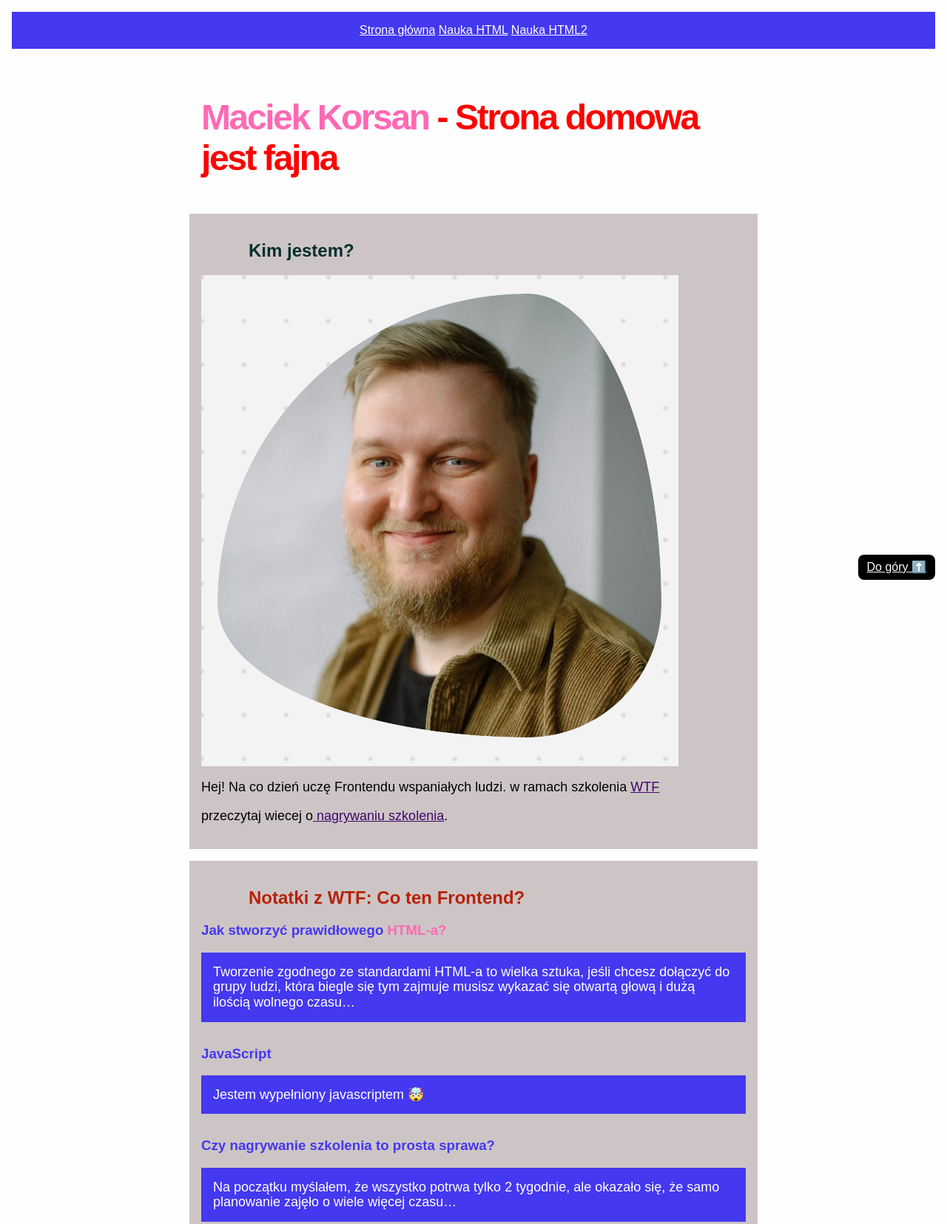
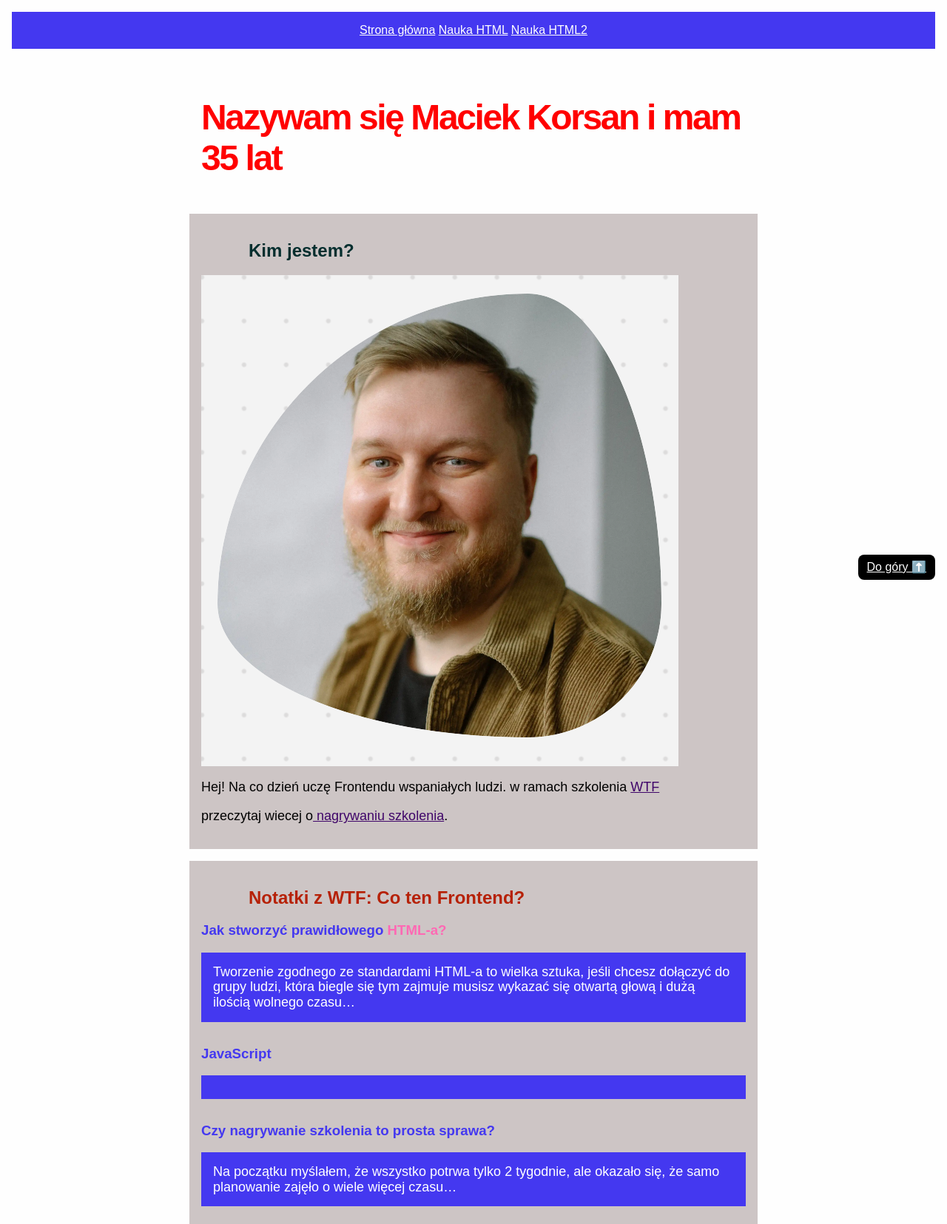
Before and after one commit to Joanna-Maleszyk-Radziun/homepage, a plain HTML site: page index.html in a window 1280 px wide. Shown: the top 1655 px of the page at 74% size. Drawn offline with Linux system fonts and the light colour scheme.

Commit message:
DOM repedad & table

```diff
--- a/main.js
+++ b/main.js
@@ -5,11 +5,8 @@ console.log(`Nazywam się ${firstName} i mam ${age} lat`)
 
 const header = document.querySelector('.page-header__heading--js')
 
+ header.innerHTML = `Nazywam się ${firstName} i mam ${age} lat`
 
-console.log(header.style)
+ console.log = (header.style)
 
-header.style.color = 'red'
-
-const contentJs = document.querySelector('.my-article__content--js')
-
-contentJs.innerHTML = 'Jestem wypełniony javascriptem 🤯'
+ header.style.color = `red`
```
Also changed, not shown: index.html (+2 -4 lines), style.css (line endings or trailing spaces).
